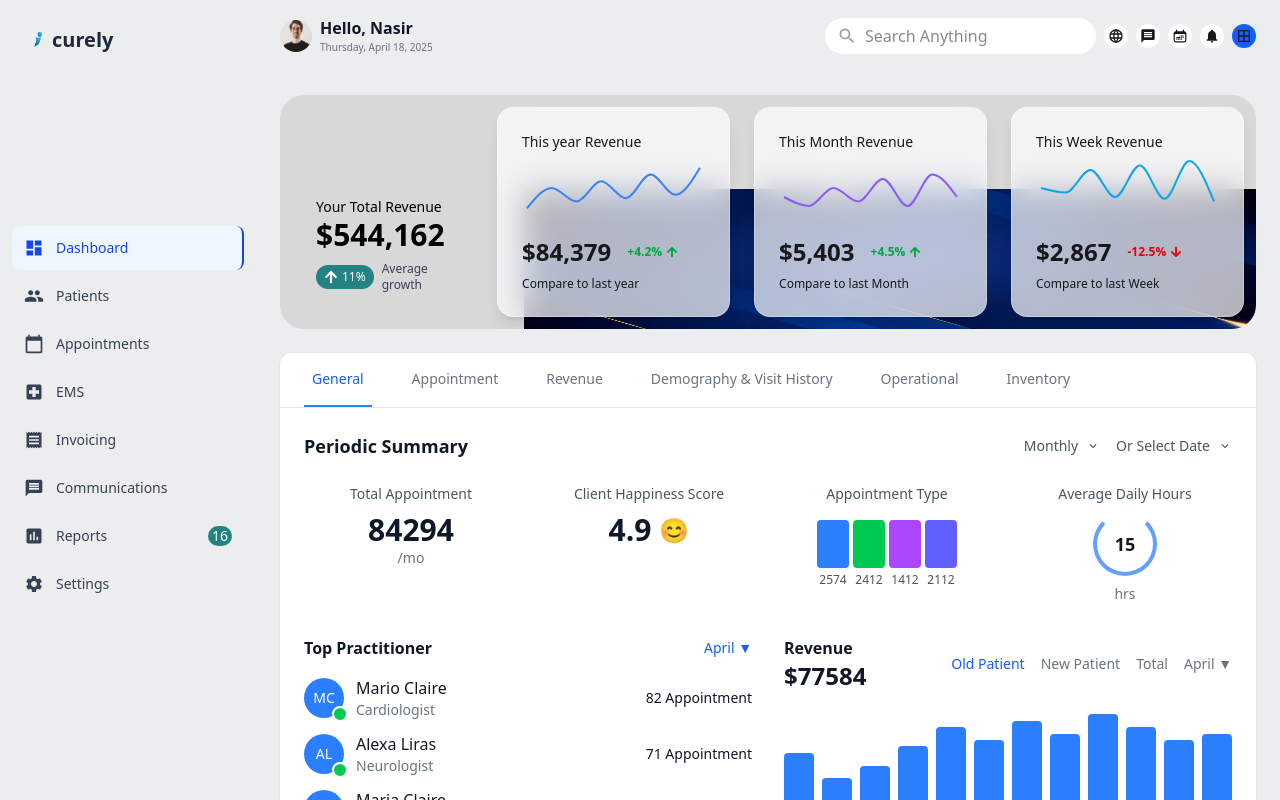
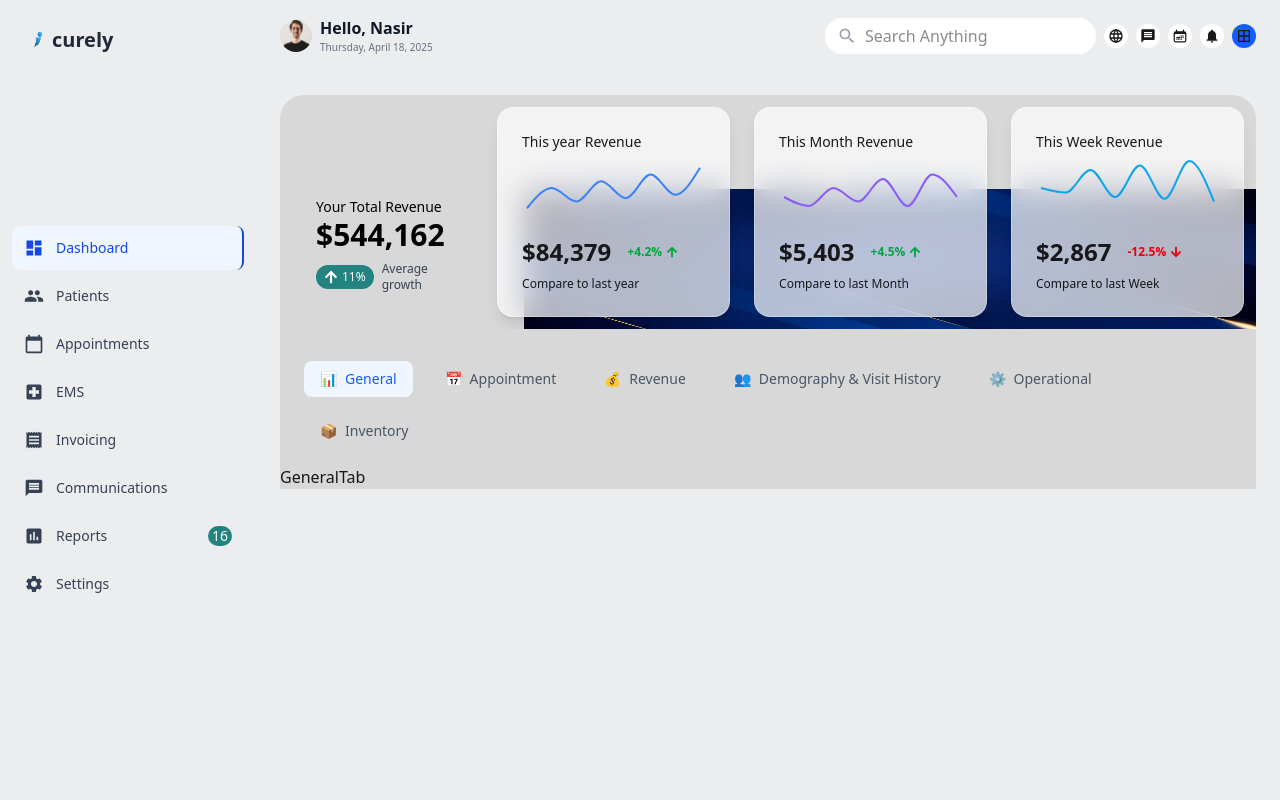
Before and after one commit to arman-miaa/AdminFlow, a React (Vite) app: page / in a window 1280 px wide. Built offline with nearby package versions, Linux system fonts and the light colour scheme.

Commit message:
added tabs

```diff
--- a/src/components/RevenueOverview.jsx
+++ b/src/components/RevenueOverview.jsx
@@ -62,7 +62,7 @@ const RevenueOverview = () => {
 
   return (
     <div
-      className="relative bg-[#d8d8d8] rounded-3xl p-3 bg-no-repeat bg-bottom-right overflow-hidden"
+      className="relative bg-[#d8d8d8] rounded-t-3xl p-3 bg-no-repeat bg-bottom-right overflow-hidden"
       style={{
         backgroundImage: `url(${bgImg})`,
         backgroundSize: "75% 60%",
--- a/src/components/TabNavigation.jsx
+++ b/src/components/TabNavigation.jsx
@@ -1,8 +1,6 @@
-"use client"
+"use client";
 
-import { MdFileDownload } from "react-icons/md"
-
-
+import { MdFileDownload } from "react-icons/md";
 
 const TabNavigation = ({ activeTab, onTabChange }) => {
   const tabs = [
@@ -12,20 +10,21 @@ const TabNavigation = ({ activeTab, onTabChange }) => {
     { name: "Demography & Visit History", icon: "👥" },
     { name: "Operational", icon: "⚙️" },
     { name: "Inventory", icon: "📦" },
-  ]
+  ];
 
   return (
-    <div className="border-b border-gray-200">
-      <div className="flex justify-between items-center px-6 py-4">
-        <nav className="flex space-x-8">
-          {tabs.map((tab, index) => (
+    <div className="">
+      <div className="flex justify-between items-center px-6 py-4 pt-8">
+        {/* Tabs */}
+        <nav className="flex flex-wrap gap-2 md:gap-4">
+          {tabs.map((tab) => (
             <button
-              key={index}
+              key={tab.name}
               onClick={() => onTabChange(tab.name)}
-              className={`py-2 px-3 text-sm font-medium rounded-lg transition-colors ${
+              className={`py-2 px-4 text-sm font-medium rounded-lg transition-all duration-150 cursor-pointer ${
                 activeTab === tab.name
-                  ? "bg-blue-500 text-white"
-                  : "text-gray-500 hover:text-gray-700 hover:bg-gray-100"
+                  ? "text-blue-600 bg-blue-50 "
+                  : "text-gray-600 hover:bg-gray-100 hover:text-gray-800"
               }`}
             >
               <span className="mr-2">{tab.icon}</span>
@@ -33,13 +32,11 @@ const TabNavigation = ({ activeTab, onTabChange }) => {
             </button>
           ))}
         </nav>
-        <button className="flex items-center space-x-2 bg-blue-500 text-white px-4 py-2 rounded-lg hover:bg-blue-600">
-          <span>Export</span>
-          <MdFileDownload className="w-4 h-4" />
-        </button>
+
+
       </div>
     </div>
-  )
-}
+  );
+};
 
-export default TabNavigation
+export default TabNavigation;
--- a/src/pages/Dashboard.jsx
+++ b/src/pages/Dashboard.jsx
@@ -1,236 +1,50 @@
-import { MdKeyboardArrowDown } from "react-icons/md";
-import DashboardExtended from "../components/DashboardExtended";
+import { useState } from "react";
+
 import RevenueOverview from "../components/RevenueOverview";
-
-const Dashboard = () => {
-
-
-  const appointmentTypes = [
-    { name: "General", count: 2574, color: "bg-blue-500" },
-    { name: "Cardio", count: 2412, color: "bg-green-500" },
-    { name: "Dental", count: 1412, color: "bg-purple-500" },
-    { name: "Neuro", count: 2112, color: "bg-indigo-500" },
-  ];
-
-  const topPractitioners = [
-    {
-      name: "Mario Claire",
-      role: "Cardiologist",
-      appointments: 82,
-      avatar: "MC",
-      online: true,
-    },
-    {
-      name: "Alexa Liras",
-      role: "Neurologist",
-      appointments: 71,
-      avatar: "AL",
-      online: true,
-    },
-    {
-      name: "Maria Claire",
-      role: "Dentist",
-      appointments: 64,
-      avatar: "MC",
-      online: false,
-    },
-    {
-      name: "Van Gough",
-      role: "Surgeon",
-      appointments: 45,
-      avatar: "VG",
-      online: true,
-    },
-  ];
-
-  const monthlyRevenue = [65, 45, 55, 70, 85, 75, 90, 80, 95, 85, 75, 80];
-
-  return (
-    <div className="p-6 space-y-6">
-      <RevenueOverview/>
+import TabNavigation from "../components/TabNavigation";
+import GeneralTab from "../tabs/GeneralTab";
+import AppointmentTab from "../tabs/AppointmentTab";
+import RevenueTab from "../tabs/RevenueTab";
+import DemographyTab from "../tabs/DemographyTab";
+import OperationalTab from "../tabs/OperationalTab";
+import InventoryTab from "../tabs/InventoryTab";
 
 
 
 
-      {/* Tab Navigation */}
-      <div className="bg-white rounded-xl shadow-sm">
-        <div className="border-b border-gray-200">
-          <nav className="flex space-x-8 px-6">
-            {[
-              "General",
-              "Appointment",
-              "Revenue",
-              "Demography & Visit History",
-              "Operational",
-              "Inventory",
-            ].map((tab, index) => (
-              <button
-                key={index}
-                className={`py-4 px-2 border-b-2 font-medium text-sm ${
-                  index === 0
-                    ? "border-blue-500 text-blue-600"
-                    : "border-transparent text-gray-500 hover:text-gray-700"
-                }`}
-              >
-                {tab}
-              </button>
-            ))}
-          </nav>
-        </div>
+const Dashboard = () => {
+  const [activeTab, setActiveTab] = useState("General");
 
-        {/* Periodic Summary */}
-        <div className="p-6">
-          <div className="flex justify-between items-center mb-6">
-            <h3 className="text-lg font-semibold text-gray-900">
-              Periodic Summary
-            </h3>
-            <div className="flex space-x-4">
-              <button className="flex items-center space-x-2 text-sm text-gray-600">
-                <span>Monthly</span>
-                <MdKeyboardArrowDown />
-              </button>
-              <button className="flex items-center space-x-2 text-sm text-gray-600">
-                <span>Or Select Date</span>
-                <MdKeyboardArrowDown />
-              </button>
-            </div>
-          </div>
 
-          <div className="grid grid-cols-1 md:grid-cols-4 gap-6 mb-8">
-            {/* Total Appointments */}
-            <div className="text-center">
-              <p className="text-sm text-gray-600 mb-2">Total Appointment</p>
-              <p className="text-3xl font-bold text-gray-900">84294</p>
-              <p className="text-sm text-gray-500">/mo</p>
-            </div>
 
-            {/* Client Happiness */}
-            <div className="text-center">
-              <p className="text-sm text-gray-600 mb-2">
-                Client Happiness Score
-              </p>
-              <div className="flex items-center justify-center space-x-2">
-                <p className="text-3xl font-bold text-gray-900">4.9</p>
-                <span className="text-2xl">😊</span>
-              </div>
-            </div>
+const renderTabContent = () => {
+  switch (activeTab) {
+    case "General":
+      return <GeneralTab />;
+    case "Appointment":
+      return <AppointmentTab />;
+    case "Revenue":
+      return <RevenueTab />;
+    case "Demography & Visit History":
+      return <DemographyTab />;
+    case "Operational":
+      return <OperationalTab />;
+    case "Inventory":
+      return <InventoryTab />;
+    default:
+      return null;
+  }
+};
 
-            {/* Appointment Types */}
-            <div className="text-center">
-              <p className="text-sm text-gray-600 mb-4">Appointment Type</p>
-              <div className="flex justify-center space-x-1">
-                {appointmentTypes.map((type, index) => (
-                  <div key={index} className="text-center">
-                    <div
-                      className={`w-8 h-12 ${type.color} rounded-sm mb-1`}
-                    ></div>
-                    <p className="text-xs text-gray-600">{type.count}</p>
-                  </div>
-                ))}
-              </div>
-            </div>
 
-            {/* Average Daily Hours */}
-            <div className="text-center">
-              <p className="text-sm text-gray-600 mb-2">Average Daily Hours</p>
-              <div className="relative w-16 h-16 mx-auto mb-2">
-                <div className="w-16 h-16 rounded-full border-4 border-blue-500 border-t-transparent animate-pulse"></div>
-                <div className="absolute inset-0 flex items-center justify-center">
-                  <span className="text-lg font-bold">15</span>
-                </div>
-              </div>
-              <p className="text-sm text-gray-500">hrs</p>
-            </div>
-          </div>
+  return (
+    <div className="p-6  ">
+      <RevenueOverview />
 
-          {/* Bottom Section */}
-          <div className="grid grid-cols-1 lg:grid-cols-2 gap-8">
-            {/* Top Practitioners */}
-            <div>
-              <div className="flex justify-between items-center mb-4">
-                <h4 className="font-semibold text-gray-900">
-                  Top Practitioner
-                </h4>
-                <button className="text-sm text-blue-600">April ▼</button>
-              </div>
-              <div className="space-y-3">
-                {topPractitioners.map((practitioner, index) => (
-                  <div
-                    key={index}
-                    className="flex items-center justify-between"
-                  >
-                    <div className="flex items-center space-x-3">
-                      <div className="relative">
-                        <div className="w-10 h-10 bg-blue-500 rounded-full flex items-center justify-center text-white text-sm font-medium">
-                          {practitioner.avatar}
-                        </div>
-                        {practitioner.online && (
-                          <div className="absolute -bottom-1 -right-1 w-4 h-4 bg-green-500 rounded-full border-2 border-white"></div>
-                        )}
-                      </div>
-                      <div>
-                        <p className="font-medium text-gray-900">
-                          {practitioner.name}
-                        </p>
-                        <p className="text-sm text-gray-500">
-                          {practitioner.role}
-                        </p>
-                      </div>
-                    </div>
-                    <span className="text-sm font-medium text-gray-900">
-                      {practitioner.appointments} Appointment
-                    </span>
-                  </div>
-                ))}
-              </div>
-            </div>
-
-            {/* Revenue Chart */}
-            <div>
-              <div className="flex justify-between items-center mb-4">
-                <div>
-                  <h4 className="font-semibold text-gray-900">Revenue</h4>
-                  <p className="text-2xl font-bold text-gray-900">$77584</p>
-                </div>
-                <div className="flex space-x-4 text-sm">
-                  <button className="text-blue-600">Old Patient</button>
-                  <button className="text-gray-500">New Patient</button>
-                  <button className="text-gray-500">Total</button>
-                  <button className="text-gray-500">April ▼</button>
-                </div>
-              </div>
-              <div className="flex items-end space-x-2 h-32">
-                {monthlyRevenue.map((value, index) => (
-                  <div
-                    key={index}
-                    className="bg-blue-500 rounded-t-sm flex-1"
-                    style={{ height: `${value}%` }}
-                  ></div>
-                ))}
-              </div>
-              <div className="flex justify-between text-xs text-gray-500 mt-2">
-                {[
-                  "Jan",
-                  "Feb",
-                  "Mar",
-                  "Apr",
-                  "May",
-                  "Jun",
-                  "Jul",
-                  "Aug",
-                  "Sep",
-                  "Oct",
-                  "Nov",
-                  "Dec",
-                ].map((month) => (
-                  <span key={month}>{month}</span>
-                ))}
-              </div>
-            </div>
-          </div>
-        </div>
+      <div className="bg-[#d8d8d8]  ">
+        <TabNavigation activeTab={activeTab} onTabChange={setActiveTab} />
+        {renderTabContent()}
       </div>
-      <DashboardExtended />
     </div>
   );
 };
--- /dev/null
+++ b/src/tabs/AppointmentTab.jsx
@@ -0,0 +1,9 @@
+
+
+const AppointmentTab = () => {
+  return (
+    <div>AppointmentTab</div>
+  )
+}
+
+export default AppointmentTab
--- /dev/null
+++ b/src/tabs/DemographyTab.jsx
@@ -0,0 +1,9 @@
+
+
+const DemographyTab = () => {
+  return (
+    <div>DemographyTab</div>
+  )
+}
+
+export default DemographyTab
--- /dev/null
+++ b/src/tabs/GeneralTab.jsx
@@ -0,0 +1,9 @@
+
+
+const GeneralTab = () => {
+  return (
+    <div>GeneralTab</div>
+  )
+}
+
+export default GeneralTab
--- /dev/null
+++ b/src/tabs/InventoryTab.jsx
@@ -0,0 +1,9 @@
+
+
+const InventoryTab = () => {
+  return (
+    <div>InventoryTab</div>
+  )
+}
+
+export default InventoryTab
--- /dev/null
+++ b/src/tabs/OperationalTab.jsx
@@ -0,0 +1,9 @@
+
+
+const OperationalTab = () => {
+  return (
+    <div>OperationalTab</div>
+  )
+}
+
+export default OperationalTab
--- /dev/null
+++ b/src/tabs/RevenueTab.jsx
@@ -0,0 +1,9 @@
+
+
+const RevenueTab = () => {
+  return (
+    <div>RevenueTab</div>
+  )
+}
+
+export default RevenueTab
```
